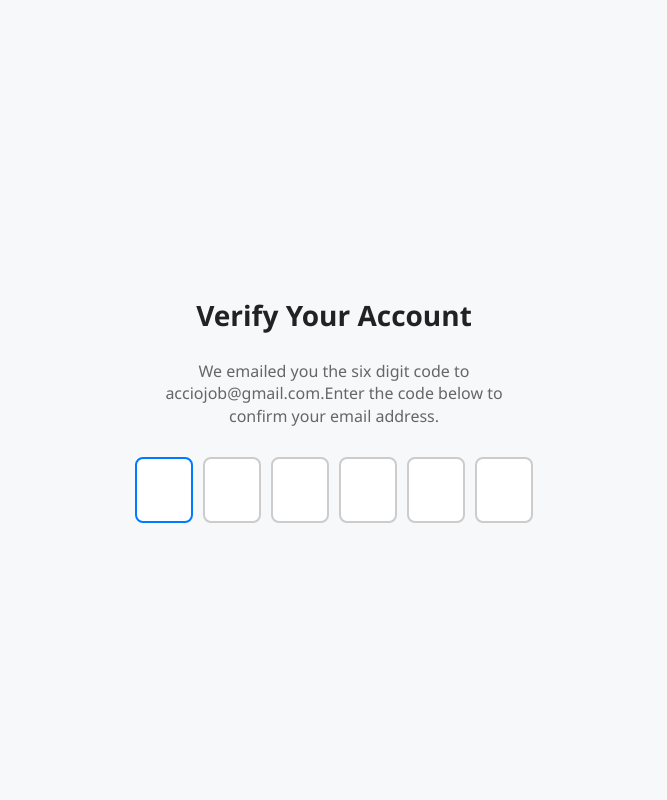
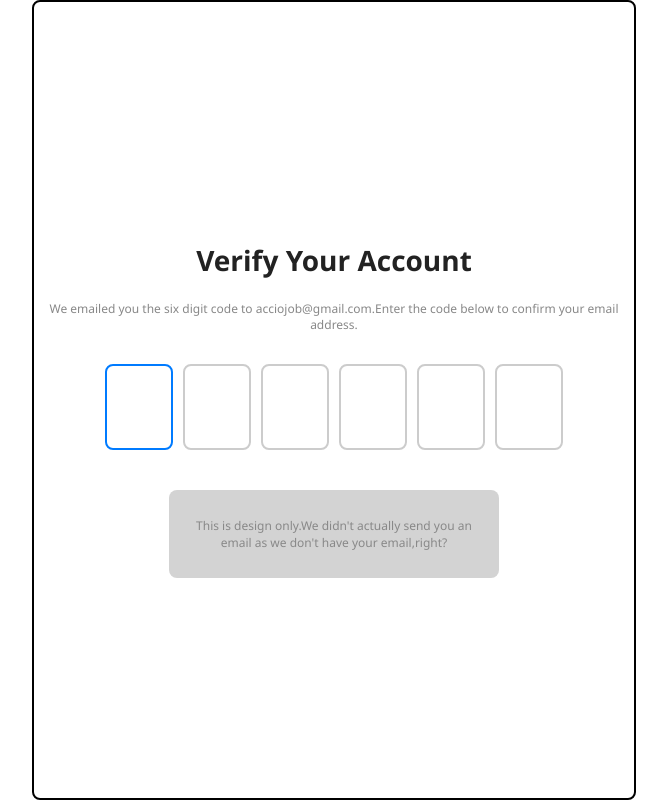
Before and after one commit to acciojob/OTP-Prakashsingh22, a website: page main.html in a window 1280 px wide. Shown: the whole page, without its empty margins (306-973 px from the left). Drawn offline with Linux system fonts and the light colour scheme.

Commit message:
created a submission

```diff
--- a/main.html
+++ b/main.html
@@ -8,7 +8,7 @@
 
 <body>
 	<!-- the entire body must be written by student -->
-
+	<div class ="container-1">
 	    <h1 id ="verification_heading">Verify Your Account</h1>
 	    <p id ="verification_subtext">We emailed you the six digit code to acciojob@gmail.com.Enter the code below to confirm your email address.</p>
 	    <div class="code-container">
@@ -18,7 +18,10 @@
 		    <input type = "text" class ="code" maxlength="1">
 		    <input type = "text" class ="code" maxlength="1">
 		    <input type = "text" class ="code" maxlength="1">
-
+		</div>
+		<div class="container-2">
+			<p>This is design only.We didn't actually send you an email as we don't have your email,right?</p>
+		</div>
 	</div>
     <script type="text/javascript" src="./script.js">
    </script>
--- a/script.js
+++ b/script.js
@@ -18,7 +18,7 @@
         }
 
         // Move focus to next input field automatically
-        if (index <= inputs.length - 1) {
+        if (index <=inputs.length - 1) {
           inputs[index + 1].focus();
         } else {
           input.blur(); // optional: remove focus from last input
--- a/styles.css
+++ b/styles.css
@@ -1,12 +1,41 @@
+
 body {
     font-family: "Segoe UI", Tahoma, Geneva, Verdana, sans-serif;
-      background-color: #f7f8fa;
+    background-color: white;
     display: flex;
     flex-direction: column;
     align-items: center;
     justify-content: center;
     height: 100vh;
     margin: 0;
+}
+.container-1{
+	width:600px;
+	background-color:white;
+	border:2px solid black;
+	border-radius:8px;
+	display: flex;
+    flex-direction: column;
+    align-items: center;
+    justify-content: center;
+    height: 100vh;
+    margin: 0;
+
+}
+.container-2{
+	background-color:lightgray;
+	margin-top:40px;
+	font-size:12px;
+	padding:15px;
+	border-radius:8px;
+	display: flex;
+    flex-direction: column;
+    align-items: center;
+    justify-content: center;
+	width:300px;
+	color:#888;
+	text-align:center;
+
 }
 
     /* Heading styling */
@@ -19,14 +48,13 @@ body {
 
     /* Subheading styling */
 #verification_subtext {
-      font-size: 16px;
-      color: #666;
+    font-size: 12px;
+    color: #888;
     margin-bottom: 30px;
     text-align: center;
-      max-width: 350px;
+    max-width: 600px;
     line-height: 1.4;
 }
-
 /* OTP input container */
 .code-container {
     display: flex;
@@ -34,12 +62,14 @@ body {
     gap: 10px;
 }
 
+
+
     /* OTP input fields */
    .code {
-      width: 50px;
-      height: 60px;
+      width: 60px;
+      height: 80px;
       text-align: center;
-      font-size: 24px;
+      font-size: 50px;
       border: 2px solid #ccc;
       border-radius: 8px;
       outline: none;
```
Lines whose indentation alone changed are shown as unchanged.
